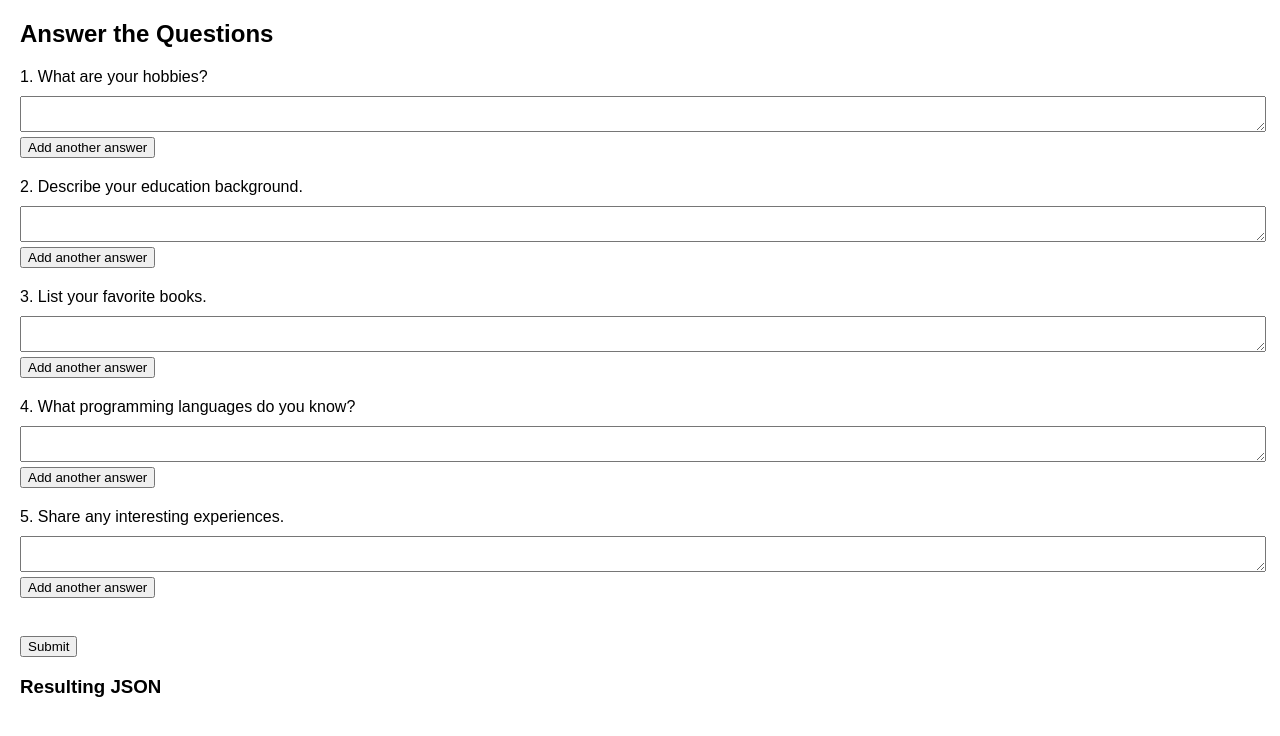
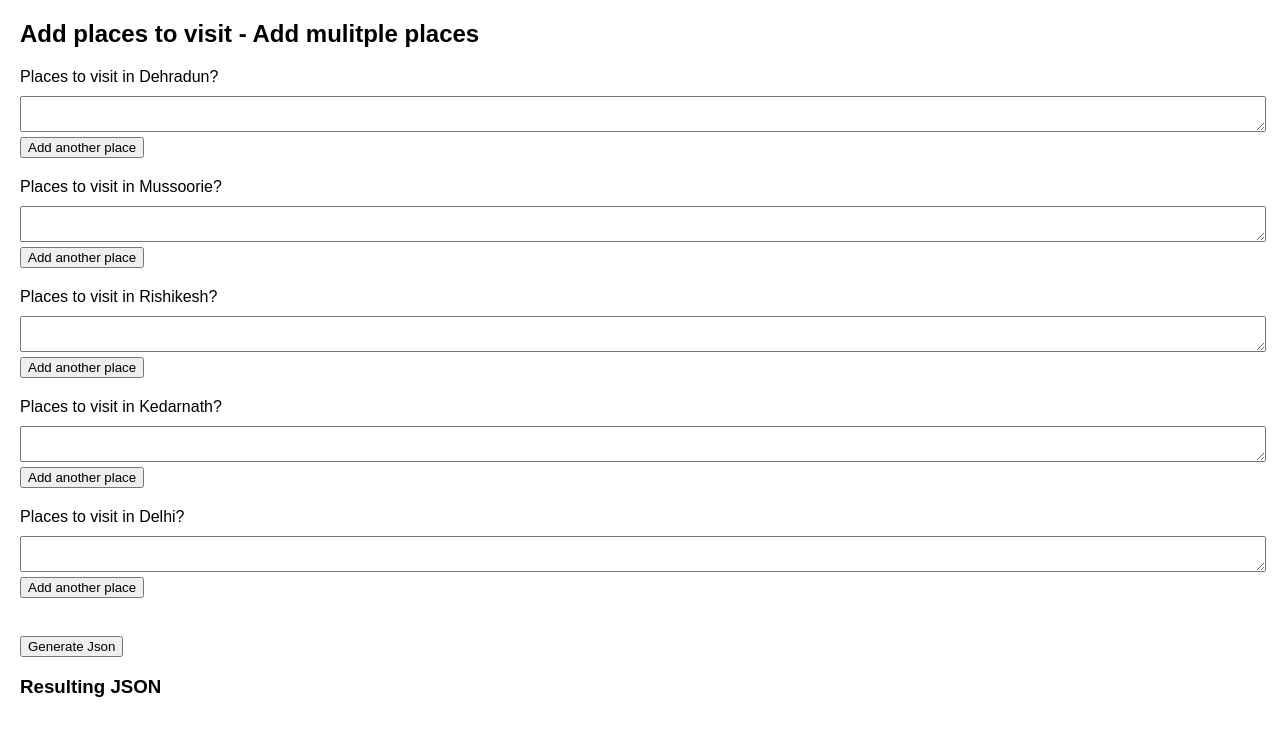
Before and after one commit to VikramProg/FormMaad, a plain HTML site: page index.html in a window 1280 px wide. Drawn offline with Linux system fonts and the light colour scheme.

Commit message:
As per trip - updated

```diff
--- a/index.html
+++ b/index.html
@@ -2,7 +2,7 @@
 <html lang="en">
 <head>
   <meta charset="UTF-8">
-  <title>Multi-Answer Form</title>
+  <title>Trip to Kedarnath - Places</title>
   <style>
     body { font-family: Arial; margin: 20px; }
     .question { margin-bottom: 20px; }
@@ -12,50 +12,50 @@
 </head>
 <body>
 
-  <h2>Answer the Questions</h2>
+  <h2>Add places to visit - Add mulitple places</h2>
   <form id="qaForm">
     <div class="question" data-id="1">
-      <label>1. What are your hobbies?</label>
+      <label>Places to visit in Dehradun?</label>
       <div class="answers">
         <textarea></textarea>
       </div>
-      <button type="button" onclick="addAnswer(this)">Add another answer</button>
+      <button type="button" onclick="addAnswer(this)">Add another place</button>
     </div>
 
     <div class="question" data-id="2">
-      <label>2. Describe your education background.</label>
+      <label>Places to visit in Mussoorie?</label>
       <div class="answers">
         <textarea></textarea>
       </div>
-      <button type="button" onclick="addAnswer(this)">Add another answer</button>
+      <button type="button" onclick="addAnswer(this)">Add another place</button>
     </div>
 
     <div class="question" data-id="3">
-      <label>3. List your favorite books.</label>
+      <label>Places to visit in Rishikesh?</label>
       <div class="answers">
         <textarea></textarea>
       </div>
-      <button type="button" onclick="addAnswer(this)">Add another answer</button>
+      <button type="button" onclick="addAnswer(this)">Add another place</button>
     </div>
 
     <div class="question" data-id="4">
-      <label>4. What programming languages do you know?</label>
+      <label>Places to visit in Kedarnath?</label>
       <div class="answers">
         <textarea></textarea>
       </div>
-      <button type="button" onclick="addAnswer(this)">Add another answer</button>
+      <button type="button" onclick="addAnswer(this)">Add another place</button>
     </div>
 
     <div class="question" data-id="5">
-      <label>5. Share any interesting experiences.</label>
+      <label>Places to visit in Delhi?</label>
       <div class="answers">
         <textarea></textarea>
       </div>
-      <button type="button" onclick="addAnswer(this)">Add another answer</button>
+      <button type="button" onclick="addAnswer(this)">Add another place</button>
     </div>
 
     <br>
-    <button type="submit">Submit</button>
+    <button type="submit">Generate Json</button>
   </form>
 
   <h3>Resulting JSON</h3>
```
